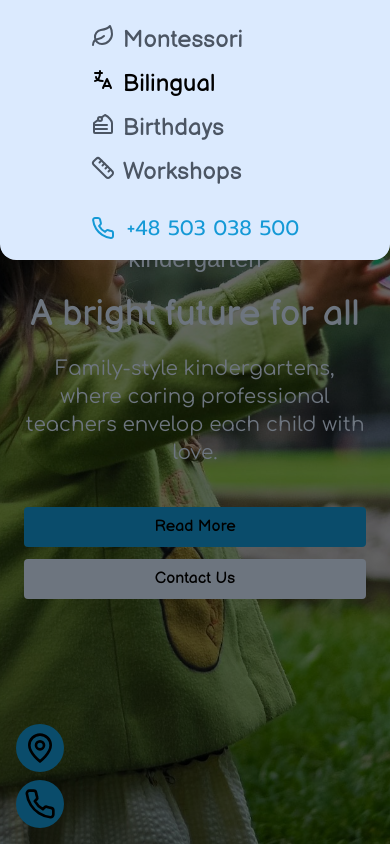
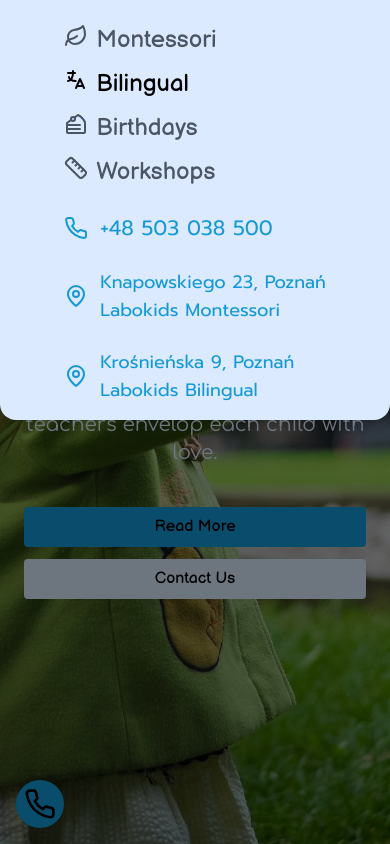
Before and after one commit to exelimpichment/labokids, a Next.js app: page /en/bilingual in a window 390 px wide. Both pictures are taken after a click on the button 352 px from the left and 47 px from the top of the page. Shown: the top 844 px of the page. Built offline with nearby package versions, Linux system fonts and the light colour scheme; a web font is replaced by a local one.

Commit message:
geolocation added to slidown menu

```diff
--- a/sentry.client.config.ts
+++ b/sentry.client.config.ts
@@ -1,11 +1,7 @@
 import * as Sentry from '@sentry/nextjs';
 
 Sentry.init({
-  dsn:
-    process.env.NODE_ENV === 'production'
-      ? process.env.NEXT_PUBLIC_SENTRY_DSN
-      : '',
-
+  dsn: process.env.NEXT_PUBLIC_SENTRY_DSN,
   tracesSampleRate: 1,
 
   debug: false,
--- a/sentry.edge.config.ts
+++ b/sentry.edge.config.ts
@@ -1,11 +1,7 @@
 import * as Sentry from '@sentry/nextjs';
 
 Sentry.init({
-  dsn:
-    process.env.NODE_ENV === 'production'
-      ? process.env.NEXT_PUBLIC_SENTRY_DSN
-      : '',
-
+  dsn: process.env.NEXT_PUBLIC_SENTRY_DSN,
   tracesSampleRate: 1,
   debug: false,
 });
--- a/sentry.server.config.ts
+++ b/sentry.server.config.ts
@@ -1,11 +1,7 @@
 import * as Sentry from '@sentry/nextjs';
 
 Sentry.init({
-  dsn:
-    process.env.NODE_ENV === 'production'
-      ? process.env.NEXT_PUBLIC_SENTRY_DSN
-      : '',
-
+  dsn: process.env.NEXT_PUBLIC_SENTRY_DSN,
   tracesSampleRate: 1,
   debug: false,
 });
--- a/src/app/[lang]/common/scrollToTopButton.tsx
+++ b/src/app/[lang]/common/scrollToTopButton.tsx
@@ -24,7 +24,7 @@ const ScrollToTopButton = () => {
       <div className="mb-2 flex">
         <button
           type="button"
-          className=" flex h-12 w-12 items-center justify-center rounded-full bg-laboBlue p-1 transition-all duration-500 hover:bg-slate-400"
+          className="hidden h-12 w-12 items-center justify-center rounded-full bg-laboBlue p-1 transition-all duration-500 hover:bg-slate-400 lg:flex"
           onClick={() => setIsGeoOpen((prev) => !prev)}
         >
           <MapPin size={32} />
@@ -36,7 +36,7 @@ const ScrollToTopButton = () => {
               animate={{ opacity: 1 }}
               exit={{ opacity: 0 }}
               transition={{ duration: 0.3 }}
-              className="ml-2 flex flex-col items-start justify-center rounded-full bg-laboBlue px-4 text-sm "
+              className="ml-2 hidden flex-col items-start justify-center rounded-full bg-laboBlue px-4 text-sm lg:flex "
             >
               <p>Knapowskiego 23, Poznań - Labokids Montessori</p>
               <p>Krośnieńska 9, Poznań - Labokids Bilingual</p>
--- a/src/app/[lang]/navbar/hamburgerMenu/slidingDownNavigationMenuInner.tsx
+++ b/src/app/[lang]/navbar/hamburgerMenu/slidingDownNavigationMenuInner.tsx
@@ -5,7 +5,7 @@ import { motion, AnimatePresence } from 'framer-motion';
 import { useEffect, useRef } from 'react';
 import { Locale } from '@/i18n.config';
 import { usePathname, useRouter } from 'next/navigation';
-import { Phone } from 'lucide-react';
+import { MapPin, Phone } from 'lucide-react';
 import { TNavigation } from '@/lib/types';
 import DropdownItem from './dropdownItem';
 
@@ -81,11 +81,29 @@ const SlidingDownNavigationMenuInner = ({
               <DropdownItem key={key} item={{ pathname, lang, key, value }} />
             ))}
 
-            <li className="mt-3 flex items-center gap-3 px-3 text-[1.3rem] text-laboBlue">
+            <li className="mt-3 flex items-center gap-3 px-3 text-[1.3rem] text-laboBlue ">
               <div>
                 <Phone size={24} />
               </div>
               <a href="tel:+48 503 038 500">+48 503 038 500</a>
+            </li>
+            <li className="mt-3 flex items-center gap-3 px-3 text-[1.3rem] text-laboBlue">
+              <div>
+                <MapPin size={24} />
+              </div>
+              <div className="flex flex-col text-lg">
+                <p>Knapowskiego 23, Poznań</p>
+                <p>Labokids Montessori</p>
+              </div>
+            </li>
+            <li className="mt-3 flex items-center gap-3 px-3 text-[1.3rem] text-laboBlue">
+              <div>
+                <MapPin size={24} />
+              </div>
+              <div className="flex flex-col text-lg">
+                <p>Krośnieńska 9, Poznań</p>
+                <p>Labokids Bilingual</p>
+              </div>
             </li>
           </ul>
         </motion.div>
```
